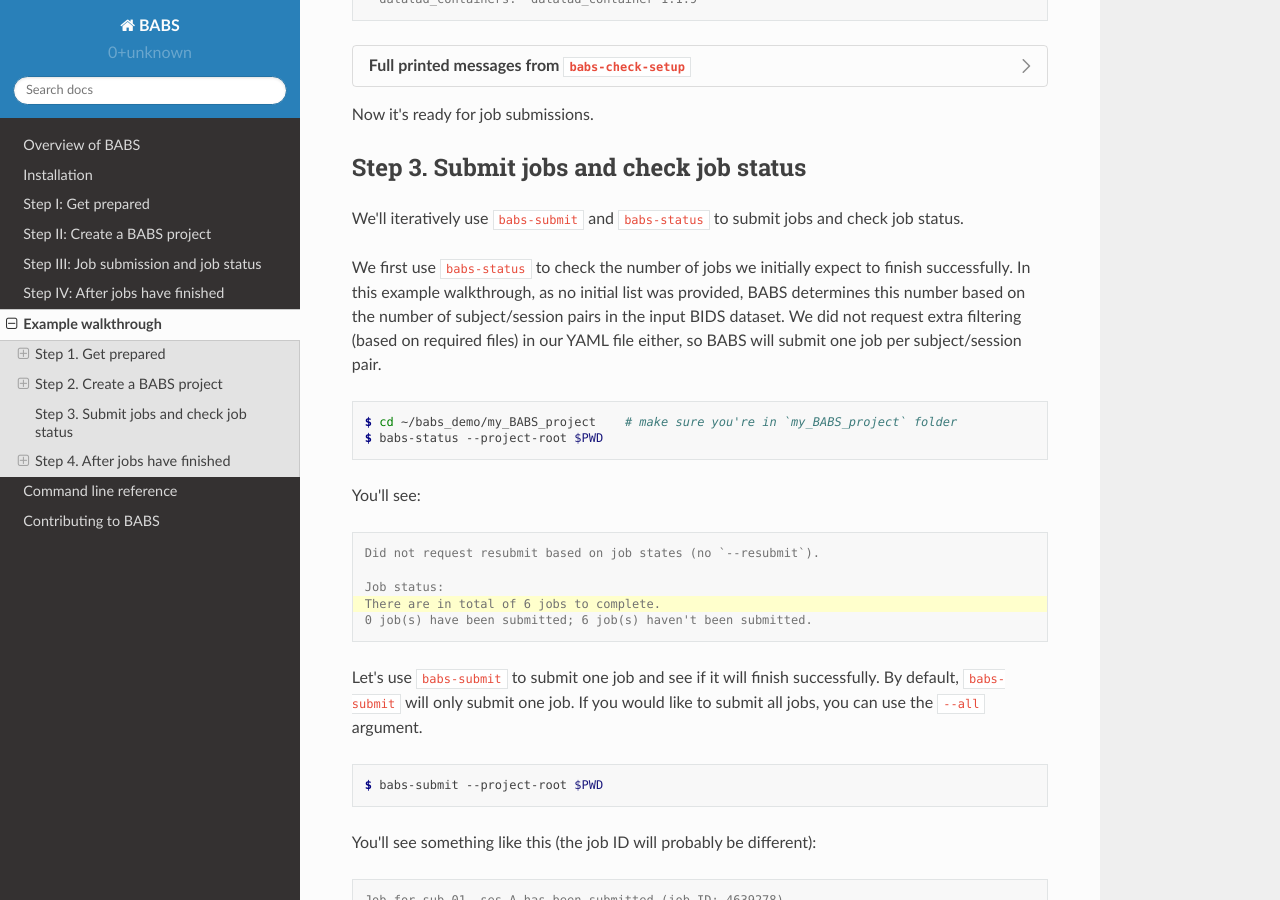
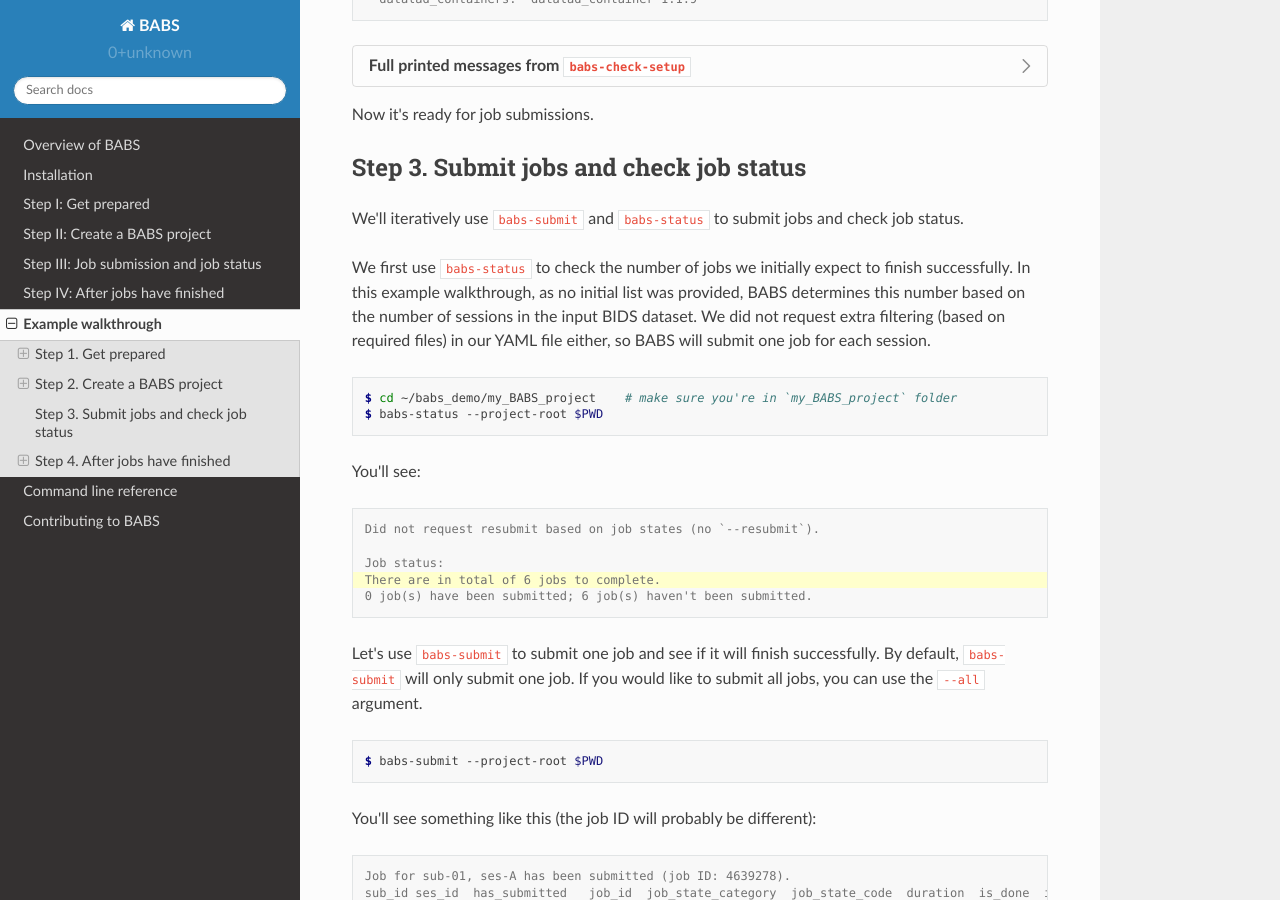
Before and after one commit to PennLINC/babs, a Sphinx documentation site: the page built from docs/source/walkthrough.rst, in a window 1280 px wide and 900 px high, scrolled down 8671 px. Built offline with Sphinx 7.4.7 and the Read the Docs theme 2.0.0, drawn with Linux system fonts in a browser that asks for light colours.

Commit message:
eg walkthru: change subject/session pair to session

```diff
--- a/docs/source/walkthrough.rst
+++ b/docs/source/walkthrough.rst
@@ -646,9 +646,9 @@ We'll iteratively use ``babs-submit`` and ``babs-status`` to submit jobs and che
 
 We first use ``babs-status`` to check the number of jobs we initially expect to finish successfully.
 In this example walkthrough, as no initial list was provided,
-BABS determines this number based on the number of subject/session pairs in the input BIDS dataset.
+BABS determines this number based on the number of sessions in the input BIDS dataset.
 We did not request extra filtering (based on required files) in our YAML file either,
-so BABS will submit one job per subject/session pair.
+so BABS will submit one job for each session.
 
 ..  code-block:: console
 
```
